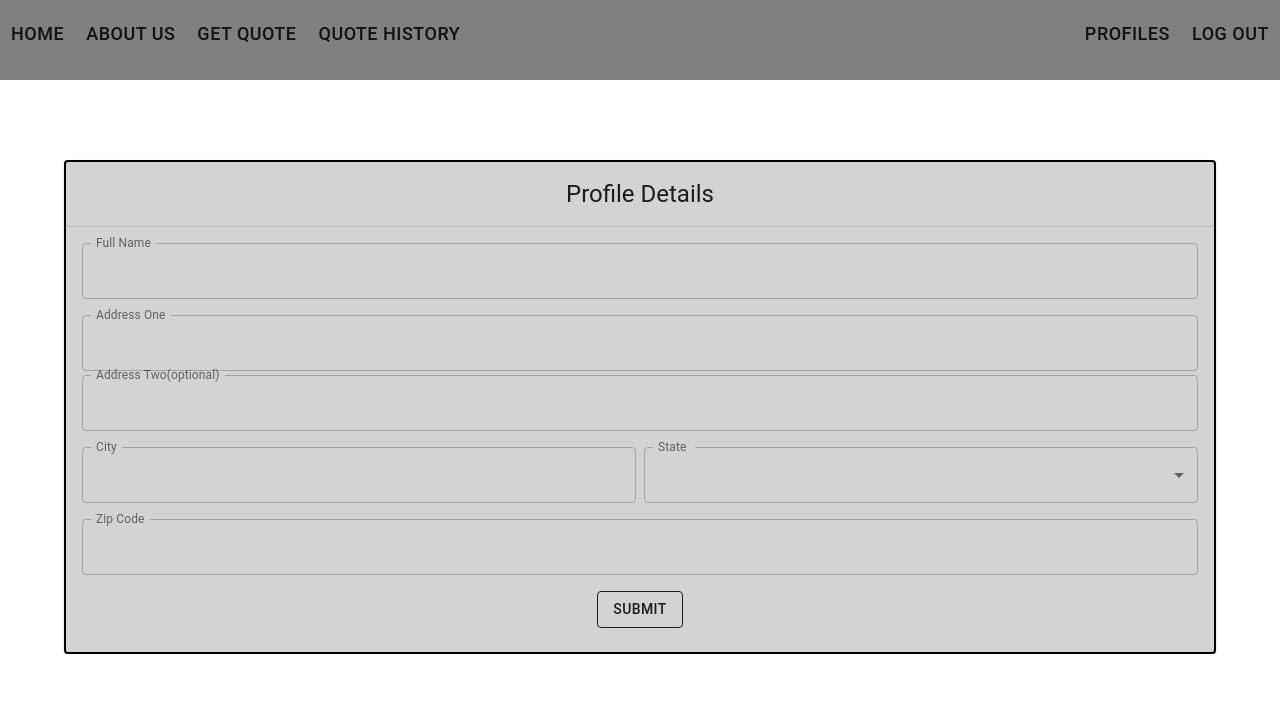
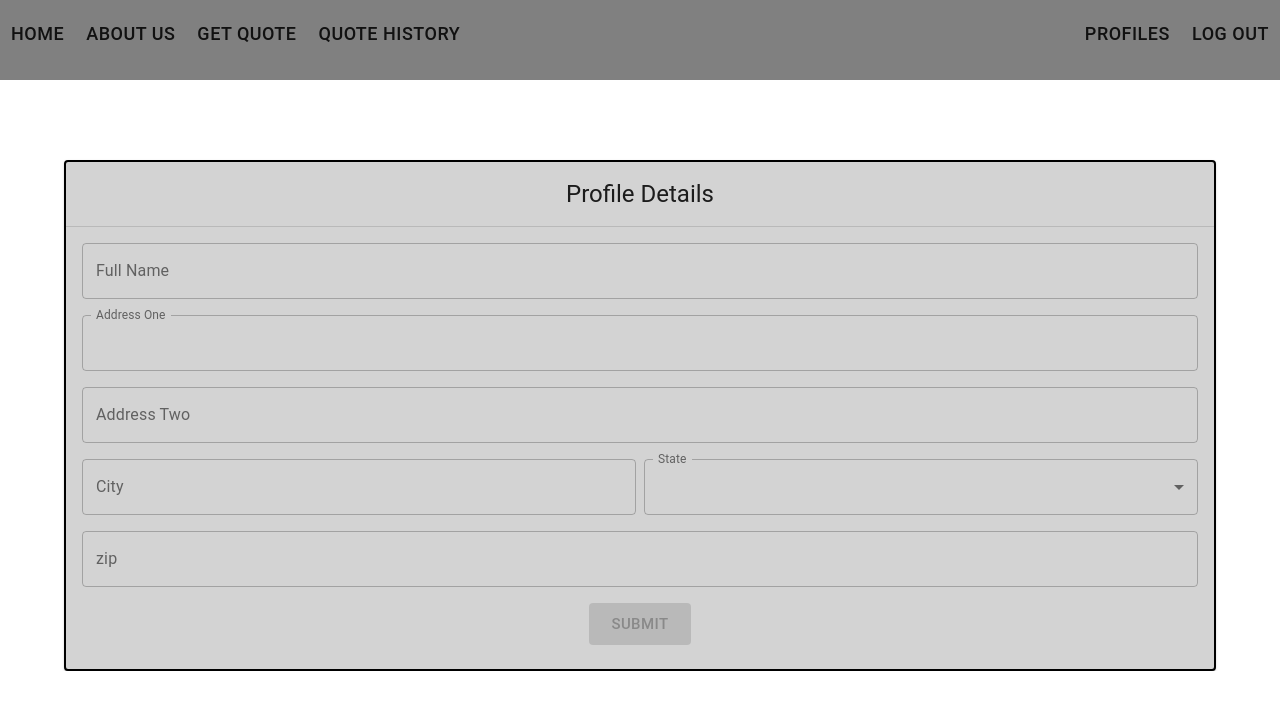
Before and after one commit to salmanhoosein/groupproject, a React (Create React App) app in the folder Assignment2-Frontend/: page /app/profiles in a window 1280 px wide. Shown: the top 710 px of the page. Built offline with nearby package versions, Linux system fonts and the light colour scheme.

Commit message:
added validation to all forms

```diff
--- a/Assignment2-Frontend/package.json
+++ b/Assignment2-Frontend/package.json
@@ -24,11 +24,14 @@
     ]
   },
   "dependencies": {
+    "@date-io/core": "^2.6.0",
+    "@date-io/date-fns": "^2.6.2",
     "@material-ui/core": "^4.9.9",
     "@material-ui/icons": "^4.9.1",
     "@material-ui/lab": "^4.0.0-alpha.48",
     "@material-ui/pickers": "^3.2.10",
     "@material-ui/styles": "^4.9.6",
+    "axios": "^0.19.2",
     "cjs": "^0.0.11",
     "clsx": "^1.1.0",
     "connected-react-router": "^6.8.0",
--- a/Assignment2-Frontend/src/constants/index.js
+++ b/Assignment2-Frontend/src/constants/index.js
@@ -1 +1,53 @@
-export const states = ["Alabama", "Alaska", "Arizona", "Arkansas", "California", "Colorado", "Connecticut", "Delaware", "Florida", "Georgia", "Hawaii", "Idaho", "IllinoisIndiana", "Iowa", "Kansas", "Kentucky", "Louisiana", "Maine", "Maryland", "Massachusetts", "Michigan", "Minnesota", "Mississippi", "Missouri", "MontanaNebraska", "Nevada", "New Hampshire", "New Jersey", "New Mexico", "New York", "North Carolina", "North Dakota", "Ohio", "Oklahoma", "Oregon", "PennsylvaniaRhode Island", "South Carolina", "South Dakota", "Tennessee", "Texas", "Utah", "Vermont", "Virginia", "Washington", "West Virginia", "Wisconsin", "Wyoming"]
+export const states = [
+  " ",
+  "Alabama",
+  "Alaska",
+  "Arizona",
+  "Arkansas",
+  "California",
+  "Colorado",
+  "Connecticut",
+  "Delaware",
+  "Florida",
+  "Georgia",
+  "Hawaii",
+  "Idaho",
+  "Illinois",
+  "Indiana",
+  "Iowa",
+  "Kansas",
+  "Kentucky",
+  "Louisiana",
+  "Maine",
+  "Maryland",
+  "Massachusetts",
+  "Michigan",
+  "Minnesota",
+  "Mississippi",
+  "Missouri",
+  "Montana",
+  "Nebraska",
+  "Nevada",
+  "New Hampshire",
+  "New Jersey",
+  "New Mexico",
+  "New York",
+  "North Carolina",
+  "North Dakota",
+  "Ohio",
+  "Oklahoma",
+  "Oregon",
+  "Pennsylvania",
+  "Rhode Island",
+  "South Carolina",
+  "South Dakota",
+  "Tennessee",
+  "Texas",
+  "Utah",
+  "Vermont",
+  "Virginia",
+  "Washington",
+  "West Virginia",
+  "Wisconsin",
+  "Wyoming",
+];
--- a/Assignment2-Frontend/src/views/Auth/LoginView/index.js
+++ b/Assignment2-Frontend/src/views/Auth/LoginView/index.js
@@ -23,10 +23,6 @@ function LoginView() {
   const classes = useStyles();
   const history = useHistory();
 
-  const handleSubmitSuccess = () => {
-    history.push("/app/home");
-  };
-
   return (
     <Container maxWidth="md">
       <Box mb={8} display="flex" alignItems="center"></Box>
@@ -42,7 +38,7 @@ function LoginView() {
           </Typography>
           <Box mt={2}></Box>
           <Box mt={3}>
-            <LoginForm onSubmitSuccess={handleSubmitSuccess} />
+            <LoginForm />
           </Box>
           <Box my={2}>
             <Divider />
--- a/Assignment2-Frontend/src/views/FuelQuote/FuelQuoteForm.js
+++ b/Assignment2-Frontend/src/views/FuelQuote/FuelQuoteForm.js
@@ -2,21 +2,38 @@
 /* eslint-disable max-len */
 import React from "react";
 import { useHistory } from "react-router-dom";
+import * as Yup from "yup";
+import { Formik } from "formik";
 
 import {
   TextField,
   Box,
+  Button,
+  FormHelperText,
   Grid,
+  Select,
+  MenuItem,
+  InputLabel,
+  FormControl,
   makeStyles,
   Card,
   CardHeader,
   Divider,
   CardContent,
-  Button,
+  OutlinedInput,
 } from "@material-ui/core";
+
+import { states } from "../../constants/index";
 
 const useStyles = makeStyles((theme) => ({
   root: {},
+
+  formControl: {
+    minWidth: 160,
+  },
+  formControl2: {
+    width: "100%",
+  },
   cardHeader: {
     textAlign: "center",
   },
@@ -24,52 +41,71 @@ const useStyles = makeStyles((theme) => ({
 
 function FQFORM(props) {
   const classes = useStyles();
-  const history = useHistory();
 
-  const [gallonsRequested, setGallonsRequested] = React.useState("");
+  const [gallonsRequested, setGallonsRequested] = React.useState();
   const [deliveryAddress, setDeliveryAddress] = React.useState("");
   const [deliveryDate, setDeliveryDate] = React.useState("");
-  const [price, setPrice] = React.useState("");
-  const [amountDue, setAmountDue] = React.useState("");
+  const [price, setPrice] = React.useState();
+  const [amountDue, setAmountDue] = React.useState();
 
   return (
-    <Grid
-      container
+    <Card
       style={{
         margin: "auto",
         marginTop: "10vh",
         width: "90%",
-      }}
-      justify="space-between"
-    >
-      <Grid item xs>
-        <Card
-          style={{
         backgroundColor: "lightgrey",
         border: "2px solid black",
       }}
     >
-          <CardHeader className={classes.cardHeader} title="Fuel Quote" />
+      <CardHeader className={classes.cardHeader} title="Fuel Quote Form" />
       <Divider />
       <CardContent>
+        <Formik
+          initialValues={{
+            gallonsRequested: null,
+            totalAmountDue: null,
+            price: null,
+          }}
+          validationSchema={Yup.object().shape({
+            gallonsRequested: Yup.number()
+              .required("Gallons Requested is required")
+              .nullable(),
+            totalAmountDue: Yup.number().nullable(),
+            price: Yup.number().nullable(),
+          })}
+        >
+          {({ errors, handleBlur, handleChange, touched, values }) => (
+            <>
               <Grid container spacing={1}>
                 <Grid item xs>
                   <TextField
                     label="Gallons Requested"
+                    error={Boolean(
+                      touched.gallonsRequested && errors.gallonsRequested
+                    )}
+                    helperText={
+                      touched.gallonsRequested && errors.gallonsRequested
+                    }
+                    name="gallonsRequested"
                     fullWidth
+                    onBlur={handleBlur}
+                    type="text"
                     variant="outlined"
                     onChange={(event) => {
+                      handleChange(event);
                       setGallonsRequested(event.target.value);
                     }}
-                  InputLabelProps={{
-                    shrink: true,
-                  }}
-                  value={gallonsRequested}
+                    value={values.gallonsRequested}
                   />
                 </Grid>
+              </Grid>
+              <Box p={1} />
+              <Grid container spacing={1}>
                 <Grid item xs>
                   <TextField
                     label="Delivery Date"
+                    type="date"
                     fullWidth
                     variant="outlined"
                     onChange={(event) => {
@@ -83,33 +119,36 @@ function FQFORM(props) {
                 </Grid>
               </Grid>
               <Box p={1} />
+
               <Grid container spacing={1}>
                 <Grid item xs>
                   <TextField
-                  label="Price"
+                    disabled={true}
+                    label="Suggested Price"
                     fullWidth
                     variant="outlined"
                     onChange={(event) => {
+                      handleChange(event);
                       setPrice(event.target.value);
                     }}
-                  InputLabelProps={{
-                    shrink: true,
-                  }}
-                  value={price}
+                    value={values.price}
                   />
                 </Grid>
+              </Grid>
+              <Box p={1} />
+              <Grid container spacing={1}>
                 <Grid item xs>
                   <TextField
                     label="Amount Due"
                     fullWidth
+                    disabled={true}
                     variant="outlined"
                     onChange={(event) => {
+                      handleChange(event);
+
                       setAmountDue(event.target.value);
                     }}
-                  InputLabelProps={{
-                    shrink: true,
-                  }}
-                  value={amountDue}
+                    value={values.totalAmountDue}
                   />
                 </Grid>
               </Grid>
@@ -119,12 +158,10 @@ function FQFORM(props) {
                   <TextField
                     label="Delivery Address"
                     fullWidth
+                    disabled={true}
                     variant="outlined"
                     onChange={(event) => {
                       setDeliveryAddress(event.target.value);
-                  }}
-                  InputLabelProps={{
-                    shrink: true,
                     }}
                     value={deliveryAddress}
                   />
@@ -133,15 +170,23 @@ function FQFORM(props) {
               <Box p={1} />
               <Grid container justify="center">
                 <Grid item>
-                <Button variant="outlined" color="inherit">
+                  <Button
+                    color="secondary"
+                    disabled={true}
+                    fullWidth
+                    size="large"
+                    type="submit"
+                    variant="contained"
+                  >
                     Submit
                   </Button>
                 </Grid>
               </Grid>
+            </>
+          )}
+        </Formik>
       </CardContent>
     </Card>
-      </Grid>
-    </Grid>
   );
 }
 
--- a/Assignment2-Frontend/src/views/Home/Home.js
+++ b/Assignment2-Frontend/src/views/Home/Home.js
@@ -7,7 +7,8 @@ const useStyles = makeStyles(() => ({
     background:
       "url(https://greasebook.com/blog/wp-content/uploads/2015/06/pumper-jobs-lined-up.jpg)",
     backgroundSize: "cover",
-    height: "calc(120vh - 80px)",
+    backgroundRepeat: "no-repeat",
+    height: "100vh",
   },
 }));
 
--- a/Assignment2-Frontend/src/views/Profiles/ProfileForm.js
+++ b/Assignment2-Frontend/src/views/Profiles/ProfileForm.js
@@ -2,11 +2,15 @@
 /* eslint-disable max-len */
 import React from "react";
 import { useHistory } from "react-router-dom";
+import * as Yup from "yup";
+import { Formik } from "formik";
+import axios from "axios";
 
 import {
   TextField,
   Box,
   Button,
+  FormHelperText,
   Grid,
   Select,
   MenuItem,
@@ -39,12 +43,12 @@ const useStyles = makeStyles((theme) => ({
 function InfoForm(props) {
   const classes = useStyles();
 
-  const [fullName, setFullName] = React.useState();
-  const [addressOne, setAddressOne] = React.useState();
-  const [addressTwo, setAddressTwo] = React.useState();
-  const [city, setCity] = React.useState();
-  const [state, setState] = React.useState();
-  const [zip, setZip] = React.useState();
+  const [fullName, setFullName] = React.useState(" ");
+  const [addressOne, setAddressOne] = React.useState(" ");
+  const [addressTwo, setAddressTwo] = React.useState(" ");
+  const [city, setCity] = React.useState(" ");
+  const [state, setState] = React.useState(" ");
+  const [zip, setZip] = React.useState(" ");
 
   return (
     <Card
@@ -56,22 +60,63 @@ function InfoForm(props) {
         border: "2px solid black",
       }}
     >
-      <CardHeader className={classes.cardHeader} title={props.formTitle} />
+      <CardHeader className={classes.cardHeader} title="Profile Details" />
       <Divider />
       <CardContent>
+        <Formik
+          initialValues={{
+            fullName: null,
+            addressOne: null,
+            addressTwo: null,
+            city: null,
+            state: null,
+            zip: null,
+          }}
+          validationSchema={Yup.object().shape({
+            fullName: Yup.string()
+              .max(50)
+              .nullable()
+              .required("Full Name is required"),
+            addressOne: Yup.string()
+              .max(100)
+              .nullable()
+              .required("Address One  is required"),
+            addressTwo: Yup.string()
+              .max(100)
+              .nullable()
+              .notRequired("Address Two  is optional"),
+            city: Yup.string()
+              .max(100)
+              .nullable()
+              .required("City is required"),
+            state: Yup.string()
+              .nullable()
+              .required("state is required"),
+            zip: Yup.string()
+              .min(5, "Need at least 5 numbers")
+              .max(9)
+              .nullable()
+              .required("Zip is required"),
+          })}
+        >
+          {({ errors, handleBlur, handleChange, touched, values }) => (
+            <>
               <Grid container spacing={1}>
                 <Grid item xs>
                   <TextField
+                    error={Boolean(touched.fullName && errors.fullName)}
+                    helperText={touched.fullName && errors.fullName}
                     label="Full Name"
+                    name="fullName"
                     fullWidth
+                    type="text"
+                    onBlur={handleBlur}
                     variant="outlined"
                     onChange={(event) => {
+                      handleChange(event);
                       setFullName(event.target.value);
                     }}
-              InputLabelProps={{
-                shrink: true,
-              }}
-              value={fullName}
+                    value={values.fullName}
                   />
                 </Grid>
               </Grid>
@@ -79,205 +124,133 @@ function InfoForm(props) {
               <Grid container spacing={1}>
                 <Grid item xs>
                   <TextField
+                    error={Boolean(touched.addressOne && errors.addressOne)}
+                    helperText={touched.addressOne && errors.addressOne}
                     label="Address One"
+                    name="addressOne"
                     fullWidth
+                    type="text"
                     variant="outlined"
+                    onBlur={handleBlur}
                     onChange={(event) => {
+                      handleChange(event);
                       setAddressOne(event.target.value);
-              }}
-              InputLabelProps={{
-                shrink: true,
                     }}
                     value={addressOne}
                   />
-          </Grid>
-        </Grid>
-        <Grid container spacing={1}>
-          <Grid item xs>
-            <TextField
-              label="Address Two(optional)"
-              fullWidth
-              variant="outlined"
-              onChange={(event) => {
-                setAddressTwo(event.target.value);
-              }}
-              InputLabelProps={{
-                shrink: true,
-              }}
-              value={addressTwo}
-            />
-          </Grid>
-        </Grid>
-        <Box p={1} />
-
-        <Grid container spacing={1}>
-          <Grid item xs>
-            <TextField
-              label="City"
-              fullWidth
-              variant="outlined"
-              onChange={(event) => {
-                setCity(event.target.value);
-              }}
-              InputLabelProps={{
-                shrink: true,
-              }}
-              value={city}
-            />
-          </Grid>
-          <Grid item xs>
-            <FormControl variant="outlined" className={classes.formControl2}>
-              <InputLabel shrink>State</InputLabel>
-              <Select
-                MenuProps={{
-                  getContentAnchorEl: null,
-                  anchorOrigin: {
-                    vertical: "bottom",
-                    horizontal: "left",
-                  },
-                }}
-                displayEmpty
-                value={state}
-                onChange={(event) => {
-                  setState(event.target.value);
-                }}
-                input={<OutlinedInput notched labelWidth="45" />}
-              >
-                {states.map((data, index) => (
-                  <MenuItem value={data}>{data}</MenuItem>
-                ))}
-              </Select>
-            </FormControl>
                 </Grid>
               </Grid>
               <Box p={1} />
               <Grid container spacing={1}>
                 <Grid item xs>
                   <TextField
-              label="Zip Code"
+                    error={Boolean(touched.addressTwo && errors.addressTwo)}
+                    helperText={touched.addressTwo && errors.addressTwo}
+                    label="Address Two"
+                    name="addressTwo"
                     fullWidth
+                    type="text"
                     variant="outlined"
+                    onBlur={handleBlur}
                     onChange={(event) => {
+                      handleChange(event);
+                      setAddressTwo(event.target.value);
+                    }}
+                    value={values.addressTwo}
+                  />
+                </Grid>
+              </Grid>
+              <Box p={1} />
+              <Grid container spacing={1}>
+                <Grid item xs>
+                  <TextField
+                    error={Boolean(touched.city && errors.city)}
+                    helperText={touched.city && errors.city}
+                    label="City"
+                    name="city"
+                    fullWidth
+                    type="text"
+                    variant="outlined"
+                    onBlur={handleBlur}
+                    onChange={(event) => {
+                      handleChange(event);
+
+                      setCity(event.target.value);
+                    }}
+                    value={values.city}
+                  />
+                </Grid>
+                <Grid item xs>
+                  <TextField
+                    select
+                    label="State"
+                    variant="outlined"
+                    className={classes.formControl2}
+                    error={Boolean(touched.state && errors.state)}
+                    helperText={touched.state && errors.state}
+                    value={values.state}
+                    onBlur={handleBlur}
+                    onChange={(event) => {
+                      handleChange(event);
+                      setState(event.target.value);
+                    }}
+                    SelectProps={{
+                      native: true,
+                    }}
+                  >
+                    {states.map((option) => (
+                      <option key={option} value={option}>
+                        {option}
+                      </option>
+                    ))}
+                  </TextField>
+                </Grid>
+              </Grid>
+              <Box p={1} />
+              <Grid container spacing={1}>
+                <Grid item xs>
+                  <TextField
+                    error={Boolean(touched.zip && errors.zip)}
+                    helperText={touched.zip && errors.zip}
+                    label="zip"
+                    name="zip"
+                    fullWidth
+                    type="text"
+                    variant="outlined"
+                    onBlur={handleBlur}
+                    onChange={(event) => {
+                      handleChange(event);
+
                       setZip(event.target.value);
                     }}
-              InputLabelProps={{
-                shrink: true,
-              }}
-              value={zip}
+                    value={values.zip}
                   />
                 </Grid>
               </Grid>
               <Box p={1} />
               <Grid container justify="center">
                 <Grid item>
-            <Button variant="outlined" color="inherit">
+                  <Button
+                    color="secondary"
+                    disabled={true}
+                    fullWidth
+                    size="large"
+                    type="submit"
+                    variant="contained"
+                    onClick={() => {
+                      // axios.post("http://localhost:8080/admin/profiles", {});
+                    }}
+                  >
                     Submit
                   </Button>
                 </Grid>
               </Grid>
+            </>
+          )}
+        </Formik>
       </CardContent>
     </Card>
   );
 }
 
 export default InfoForm;
-
-/**
- *  <Formik
-      initialValues={{
-        email: "default@project.io",
-        password: "user",
-      }}
-      validationSchema={Yup.object().shape({
-        email: Yup.string()
-          .email("Must be a valid email")
-          .max(255)
-          .required("Email is required"),
-        password: Yup.string()
-          .max(255)
-          .required("Password is required"),
-      })}
-      onSubmit={async (values, { setErrors, setStatus, setSubmitting }) => {
-        try {
-          // await dispatch(login(values.email, values.password));
-          // onSubmitSuccess();
-        } catch (error) {
-          const message =
-            (error.response && error.response.data.message) ||
-            "Something went wrong";
-
-          setStatus({ success: false });
-          setErrors({ submit: message });
-          setSubmitting(false);
-        }
-      }}
-    >
-      {({
-        errors,
-        handleBlur,
-        handleChange,
-        handleSubmit,
-        isSubmitting,
-        touched,
-        values,
-      }) => (
-        <form noValidate className={classes.root} onSubmit={handleSubmit}>
-          <TextField
-            error={Boolean(touched.email && errors.email)}
-            fullWidth
-            autoFocus
-            helperText={touched.email && errors.email}
-            label="Email Address"
-            margin="normal"
-            name="email"
-            onBlur={handleBlur}
-            onChange={handleChange}
-            type="email"
-            value={values.email}
-            variant="outlined"
-          />
-          <TextField
-            error={Boolean(touched.password && errors.password)}
-            fullWidth
-            helperText={touched.password && errors.password}
-            label="Password"
-            margin="normal"
-            name="password"
-            onBlur={handleBlur}
-            onChange={handleChange}
-            type="password"
-            value={values.password}
-            variant="outlined"
-          />
-          <Box mt={2}>
-            <Link
-              component={RouterLink}
-              to="/login"
-              variant="body2"
-              color="textSecondary"
-            >
-              <Button
-                color="secondary"
-                disabled={isSubmitting}
-                fullWidth
-                size="large"
-                type="submit"
-                variant="contained"
-              >
-                Create
-              </Button>
-            </Link>
-
-            {errors.submit && (
-              <Box mt={3}>
-                <FormHelperText error>{errors.submit}</FormHelperText>
-              </Box>
-            )}
-          </Box>
-        </form>
-      )}
-    </Formik>
- *
- *
- *
- */
--- a/Assignment2-Frontend/src/views/Profiles/index.js
+++ b/Assignment2-Frontend/src/views/Profiles/index.js
@@ -5,6 +5,7 @@ import { useHistory } from "react-router-dom";
 import { useDispatch, useSelector } from "react-redux";
 import { Grid, makeStyles, Button } from "@material-ui/core";
 
+// import InfoForm from "./ProfileForm";
 import InfoForm from "./ProfileForm";
 
 const useStyles = makeStyles((theme) => ({
@@ -23,16 +24,39 @@ function ProfilesBody(props) {
     <Grid container>
       {/* ProfileForm */}
       <Grid item xs={12}>
-        <InfoForm
-          formTitle={"Profile Details"}
-          saveProfile={(profileDetails) => {
-            console.log("profile:", profileDetails);
-            setProfileData(profileDetails);
-          }}
-        />
+        <InfoForm />
       </Grid>
     </Grid>
   );
 }
 
 export default ProfilesBody;
+
+/**
+ * Front end must include following components:
+- Login (Allow Client to register if not a client yet)
+- Client Registration (Initially only username and Password)
+- Client Profile Management (After client registers they should login first to complete the profile). Following fields will be on Profile page / form:
+	- Full Name (50 characters, required)
+	- Address 1 (100 characters, required)
+	- Address 2 (100 characters, optional)
+	- City (100 characters, required)
+	- State (Drop Down, selection required) DB will store 2 character state code
+	- Zipcode (9 characters, at least 5 character code required)
+
+- Fuel Quote Form with following fields: (We are not building pricing module yet)
+	- Gallons Requested (numeric, required)
+	- Delivery Address (Non-editable, comes from client profile)
+	- Delivery Date (Calender, date picker)
+	- Suggested Price / gallon (numeric non-editable, price will be calculated by Pricing Module - we are not building pricing module yet)
+	- Total Amount Due (numeric non-editable, calculated (gallons * price))
+
+- Fuel Quote History
+	- Tabular display of all client quotes in the past. All fields from Fuel Quote are displayed.
+
+- You should have validations in place for required fields, field types, and field lengths.
+ *
+ *
+ *
+ *
+ */
```
Also changed, not shown: Assignment2-Frontend/src/views/About/About.js (+56 -5 lines), Assignment2-Frontend/src/views/Auth/LoginView/LoginForm.js (+24 -36 lines), Assignment2-Frontend/src/views/Auth/RegisterView/RegisterForm.js (+23 -37 lines), Assignment2-Frontend/src/views/Auth/RegisterView/index.js (+1 -6 lines), Assignment2-Frontend/src/views/FuelQuote/index.js (+2 -7 lines), 2 other files (tests, documents, lock files or other folders). Lines whose indentation alone changed are shown as unchanged.
